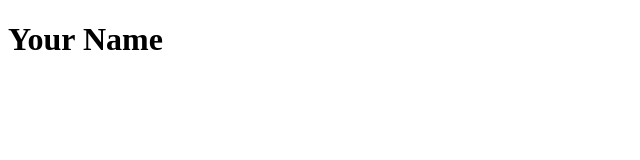
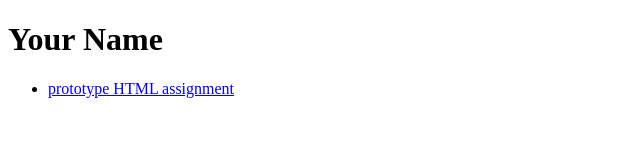
Before and after one commit to DustinGann/it-pearl, a plain HTML site: page index.html in a window 1280 px wide. Shown: the whole page, without its empty margins (0-640 px from the left). Drawn offline with Linux system fonts and the light colour scheme.

Commit message:
seckond commit

```diff
--- a/index.html
+++ b/index.html
@@ -12,5 +12,14 @@
 
 <body>
   <h1>Your Name</h1>
+  <nav>
+    <ul>
+        <li><a href="protoype/indel.html">prototype HTML assignment</a></li>
+
+
+    </ul>
+
+
+  </nav>
 </body>
 </html>
```
Also changed, not shown: protoype/indel.html (added, +2 -0 lines).
